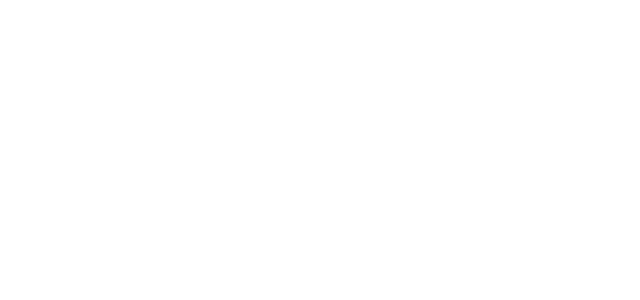
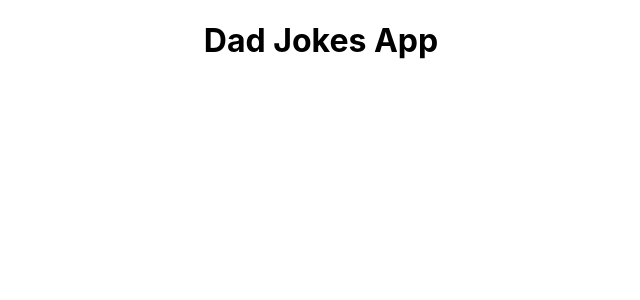
Before and after one commit to Vincent-Bouton/React-Mini-Projects, a React (Create React App) app in the folder cheezjokes-app/: page / in a window 1280 px wide. Shown: the top 300 px of the page, without its empty margins (319-959 px from the left). Built offline with nearby package versions, Linux system fonts and the light colour scheme.

Commit message:
add components

```diff
--- a/cheezjokes-app/src/App.js
+++ b/cheezjokes-app/src/App.js
@@ -1,8 +1,13 @@
 import React from "react";
+import JokesList from "./JokesList";
 import "./App.css";
 
 function App() {
-  return <div className="App"></div>;
+  return (
+    <div className="App">
+      <JokesList />
+    </div>
+  );
 }
 
 export default App;
--- /dev/null
+++ b/cheezjokes-app/src/JokesList.jsx
@@ -0,0 +1,18 @@
+import React, { Component } from "react";
+import "./JokesList.css";
+
+class JokesList extends Component {
+  constructor(props) {
+    super(props);
+    this.state = {};
+  }
+  render() {
+    return (
+      <div>
+        <h1>Dad Jokes App</h1>
+      </div>
+    );
+  }
+}
+
+export default JokesList;
```
Also changed, not shown: cheezjokes-app/src/Joke.jsx (added, +14 -0 lines), cheezjokes-app/src/Joke.css (added), cheezjokes-app/src/JokesList.css (added).
